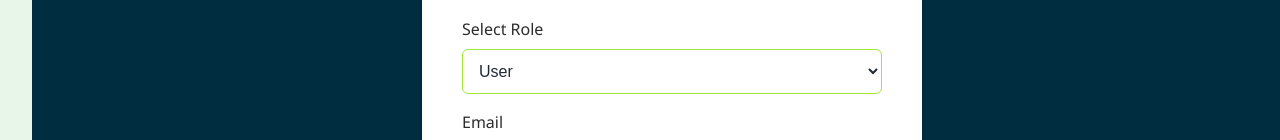
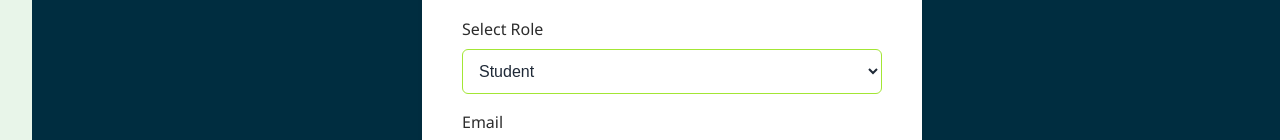
Before and after one commit to Patrick0shea/RDBProject, a React (Vite) app: page /acc-login-page in a window 1280 px wide. Shown: the part 491-631 px from the top of the page. Built offline with nearby package versions, Linux system fonts and the light colour scheme.

Commit message:
changed user to studnet on button

```diff
--- a/src/components/pages/Login/AccLoginPage.tsx
+++ b/src/components/pages/Login/AccLoginPage.tsx
@@ -65,7 +65,7 @@ const AccLoginPage: React.FC = () => {
             required
             style={{ width: '100%', marginTop: '0.5rem' }}
           >
-            <option value="user">User</option>
+            <option value="user">Student</option>
             <option value="company">Company</option>
             <option value="admin">Admin</option>
           </select>
```
